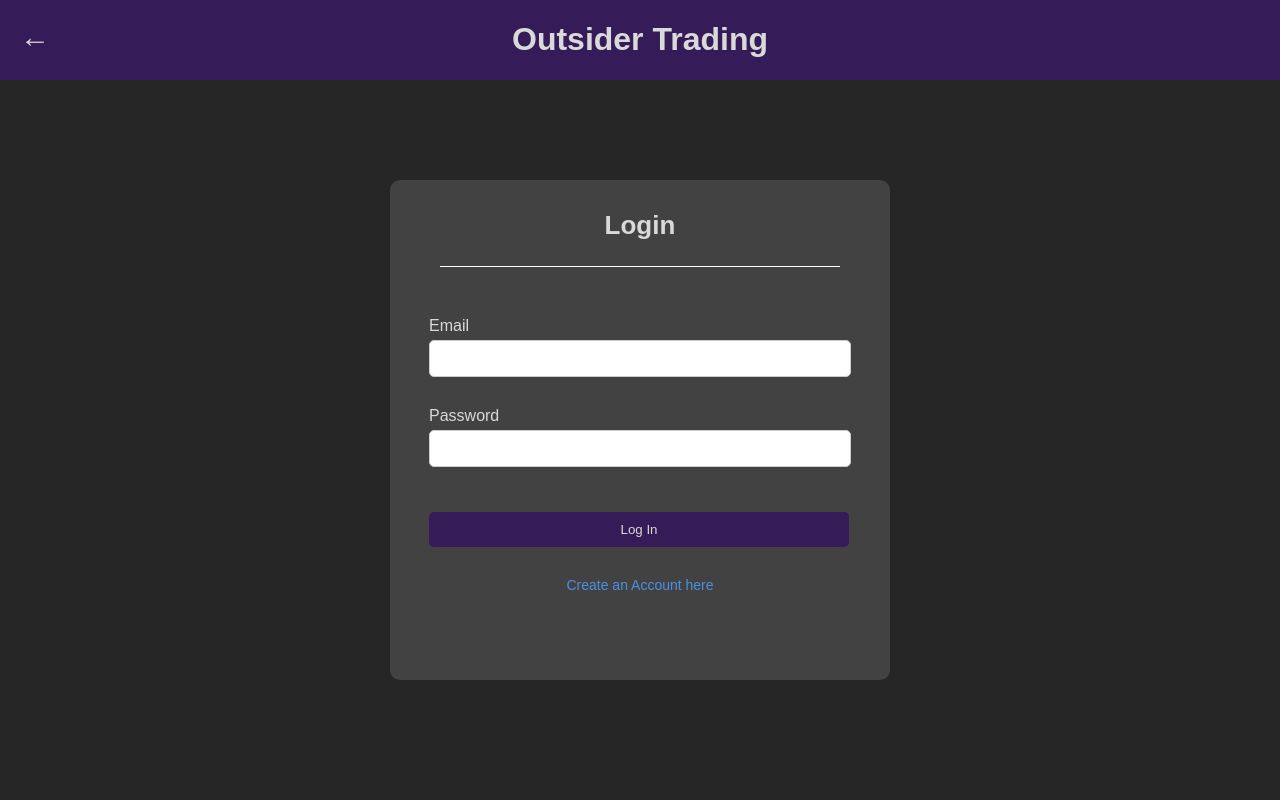
After one commit to pierceterry01/PoliticalStockTracker, a Flask app: page /login in a window 1280 px wide. The commit adds this page. Run offline with Flask 3, Linux system fonts and the light colour scheme.

Commit message:
Added styling for the login page

```diff
--- a/app.py
+++ b/app.py
@@ -6,5 +6,9 @@ app = Flask(__name__)
 def home():
     return render_template('homepage.html')
 
+@app.route('/login')
+def login():
+    return render_template('loginpage.html')
+
 if __name__ == '__main__':
     app.run(debug=True)
--- a/static/styles.css
+++ b/static/styles.css
@@ -145,8 +145,131 @@
 }
 
 #headerImage {
-    height: 100px; /* Set the height of the image */
-    width: auto; /* Maintain aspect ratio */
+    height: 100px;
+    width: auto;
     margin-right: 5%;
-    align-self: center; /* Center image vertically */
+    align-self: center; /
 }
+
+/* Login Page Styling */
+.login-body {
+    background-color: #262626;
+    display: flex;
+    flex-direction: column;
+    align-items: center;
+    margin: 0;
+    height: 100vh;
+}
+
+.login-header {
+    font-family: Arial, Helvetica, sans-serif;
+    font-size: 16px;
+    text-align: center;
+    color: #D9D9D9;
+    margin: 0;
+    background-color: #361b59;
+    width: 100%;
+}
+
+.header-line {
+    width: 400px;
+    height: 1px;
+    background-color: white;
+    margin: 10px auto;
+}
+
+.sign-in-forms {
+    font-family: Arial, Helvetica, sans-serif;
+    color: #D9D9D9;
+    background-color: #434242;
+    text-align: center;
+    border-radius: 10px;
+    height: 500px;
+    width: 500px;
+    margin-top: 100px;
+}
+
+.sign-in-forms h1 {
+    font-family: Arial, Helvetica, sans-serif;
+    font-size: 26px;
+    margin: 0;
+    padding: 15px;
+    border-radius: 10px 10px 0 0;
+    margin-top: 15px;
+}
+
+.login-form-content {
+    margin-top: 50px;
+    display: flex;
+    flex-direction: column;
+    align-items: center;
+}
+
+.login-form-group {
+    width: 100%;
+    text-align: left;
+    margin-bottom: 30px;
+}
+
+.login-label {
+    display: block;
+    margin-bottom: 5px;
+}
+
+.login-input {
+    width: 400px;
+    padding: 10px;
+    border-radius: 5px;
+    border: 1px solid #ccc;
+    transition: border-color 0.3s;
+}
+
+.login-input:focus {
+    border-color: #361b59;
+    outline: none;
+}
+
+
+.login-button {
+    width: 420px;
+    padding: 10px;
+    border-radius: 5px;
+    border: none;
+    background-color: #361b59;
+    color: #D9D9D9;
+    cursor: pointer;
+    transition: background-color 0.3s;
+    margin-top: 15px;
+}
+
+.login-button:hover {
+    background-color: #512a84;
+}
+
+.create-account-link {
+    color: #4A90E2;
+    text-decoration: none;
+    margin-top: 10px;
+    font-size: 14px;
+    display: flex;
+    justify-content: center;
+    width: 100%;
+}
+
+.create-account-link:hover{
+    color: #262626;
+}
+
+.back-arrow {
+    position: absolute;
+    top: 20px;
+    left: 20px;
+    font-size: 30px;
+    color: #D9D9D9;
+    text-decoration: none;
+    transition: color 0.3s;
+}
+
+.back-arrow:hover {
+    color: #4A90E2;
+}
--- /dev/null
+++ b/templates/loginpage.html
@@ -0,0 +1,37 @@
+<!DOCTYPE html>
+<html lang="en">
+<head>
+    <meta charset="UTF-8">
+    <meta name="viewport" content="width=device-width, initial-scale=1.0">
+    <link rel="stylesheet" href="{{ url_for('static', filename='styles.css') }}">
+    <title>Login</title>
+</head>
+<body class="login-body">
+    <a href="{{ url_for('home') }}" class="back-arrow">&#8592;</a>
+    <header class="login-header">
+        <h1>Outsider Trading</h1>
+    </header>
+    <div class="sign-in-forms">
+        <h1>Login</h1>
+        <div class="header-line"></div>
+        <div class="login-form-content">
+            <form>
+                <div class="login-form-group">
+                    <label for="email" class="login-label">Email</label>
+                    <input class="login-input" type="text" id="email" name="email">
+                </div>
+                <div class="login-form-group">
+                    <label for="password" class="login-label">Password</label>
+                    <input class="login-input" type="password" id="password" name="password">
+                </div>
+                <div class="login-form-group">
+                    <input type="submit" value="Log In" class="login-button">
+                </div>
+                <div class="loginform-group">
+                    <a href="#" class="create-account-link">Create an Account here</a>
+                </div>
+            </form>
+        </div>
+    </div>
+</body>
+</html>
```
